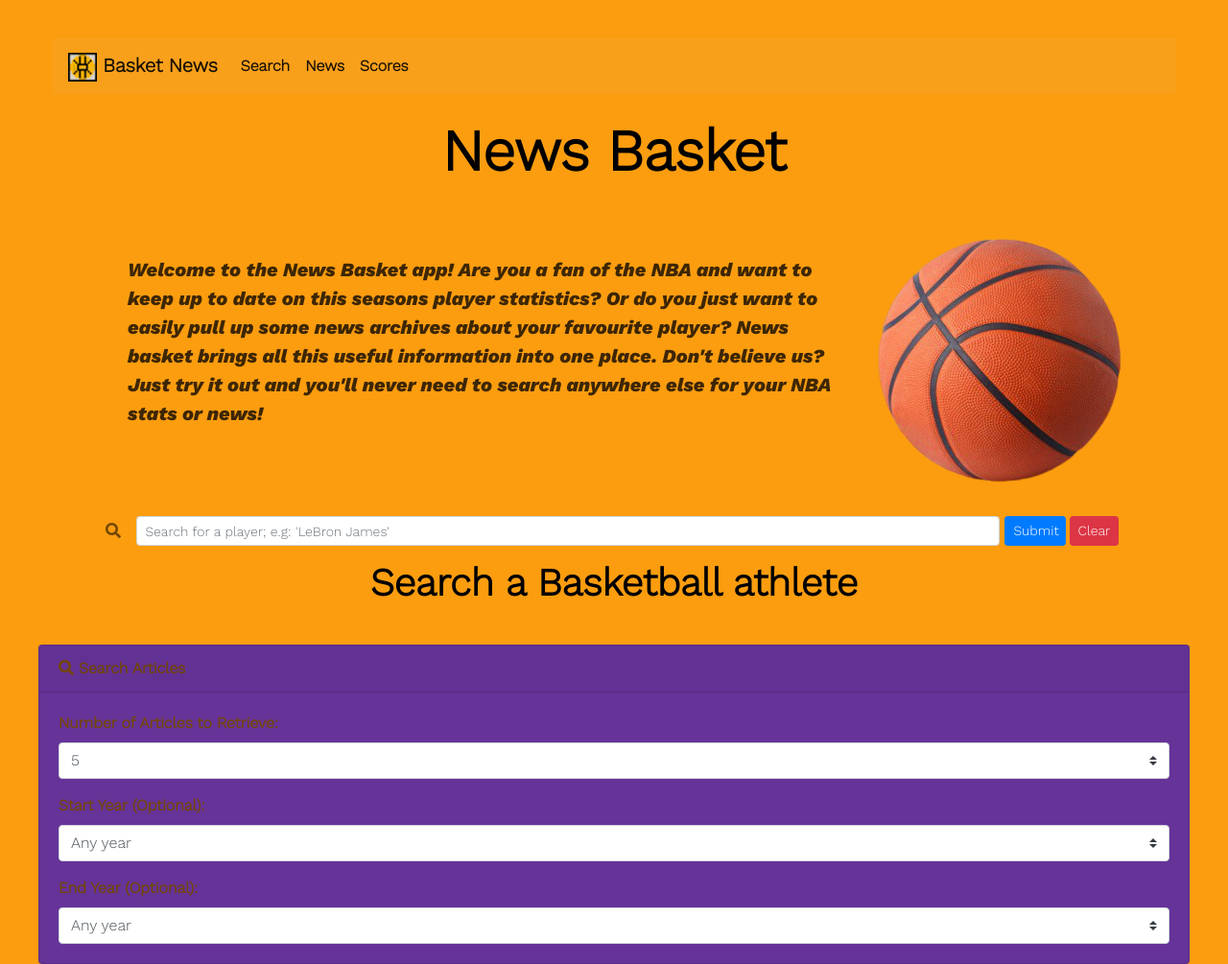
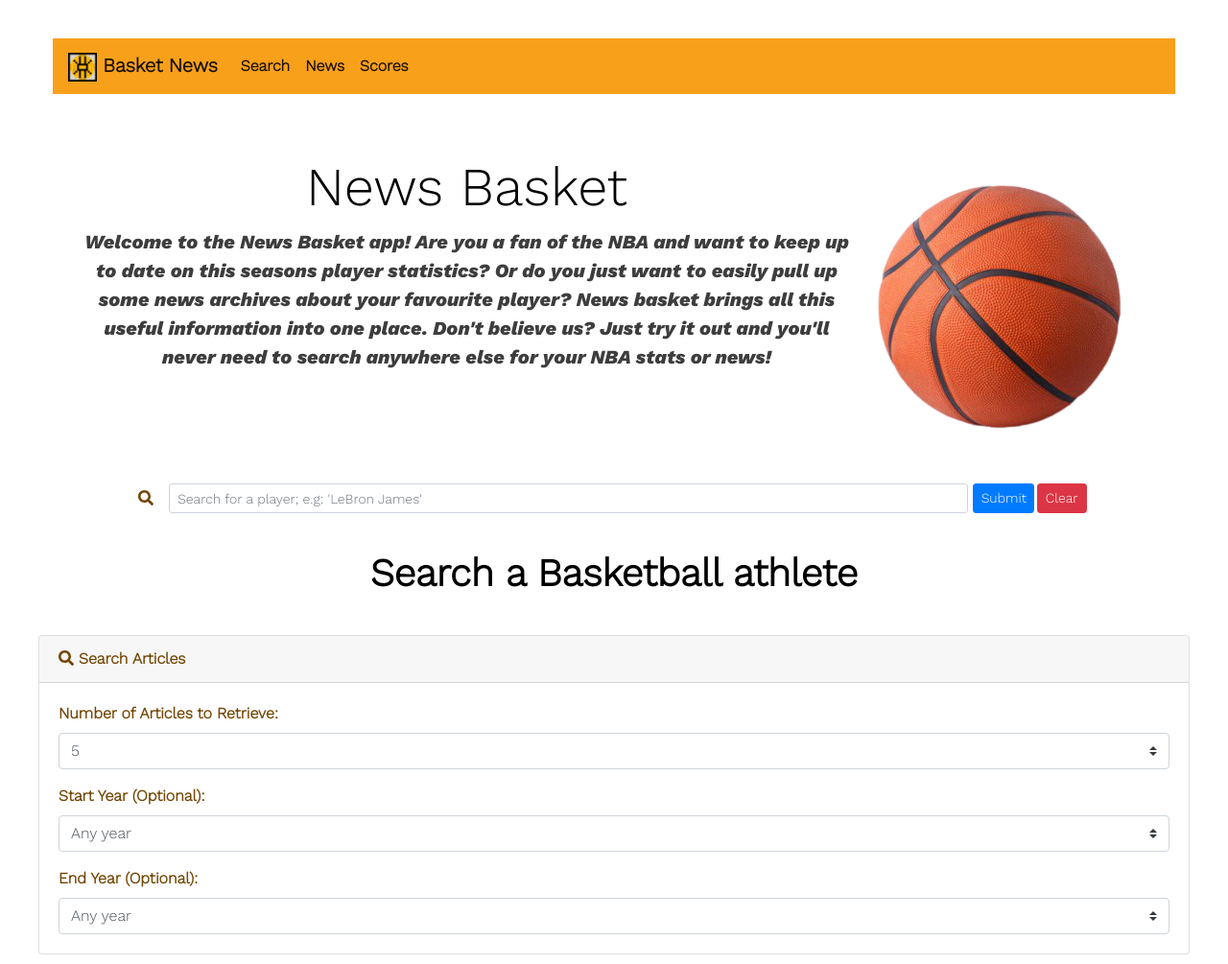
Before and after one commit to AGr2020Xman/Project_1-Basketball-News, a plain HTML site: page index.html in a window 1280 px wide. Shown: the top 1005 px of the page at 96% size. Drawn offline with nearby package versions, Linux system fonts and the light colour scheme; files whose address does not match are found by name.

Commit message:
Styling and fav icon

```diff
--- a/index.html
+++ b/index.html
@@ -69,16 +69,23 @@
 
           <!-- Main Section -->
               <section class="flex-shrink-0">
+                <div class="jumbotron jumbotron-fluid">
+                  <div class="container"><img src="img/basketball-removebg-preview.png" alt="Example testing img" class="float-right" id="ball-img">
+                    <h1 class="display-4">News Basket</h1>
 
-                <h1 class="mainDisplay h1-responsive font-weight-bold text-center my-4">News Basket</h1>
+                    <i><p class="lead">Welcome to the News Basket app! Are you a fan of the NBA and want to keep up to date on this seasons player statistics? Or do you just want to easily pull up some news archives about your favourite player? News basket brings all this useful information into one place. Don't believe us? Just try it out and you'll never need to search anywhere else for your NBA stats or news!</p></i>
+                  </div>
+                </div>
+                <!-- <h1 class="mainDisplay h1-responsive font-weight-bold text-center my-4">News Basket</h1>
 
                   <div class="container">
                     <div class="clearfix">
                       <img src="img/basketball-removebg-preview.png" alt="Example testing img" class="float-right" id="ball-img">
                       <i><p class="mainP"> Welcome to the News Basket app! Are you a fan of the NBA and want to keep up to date on this seasons player statistics? Or do you just want to easily pull up some news archives about your favourite player? News basket brings all this useful information into one place. Don't believe us? Just try it out and you'll never need to search anywhere else for your NBA stats or news!
                       </p></i>
-              </section>
+              </section> -->
                       <!-- Search form body -->
+                      <div class="container">
                           <form class="form-inline d-flex justify-content-center md-form form-sm active-cyan  active-cyan-2 mt-2">
                               <i class="fas fa-search" aria-hidden="true"></i>
                                 <input id="player-search" class="form-control form-control-sm ml-3 w-75" type="text"  placeholder="Search for a player; e.g: 'LeBron James'"
@@ -98,7 +105,7 @@
                                 >
                                 Clear
                                 </button>
-
+                              </div>
                                 <div id="noCurrentSeasonStats" class="alert alert-warning text-center">Sorry, this player isn't actively playing this season. Scroll down and you can still check the news!</div>
                                 <!-- <div id="searchErrorNotice" class="alert alert-warning text-center">Something went wrong! Please try again.</div> -->
                                   <br />
@@ -157,7 +164,6 @@
                                             <div class="form-group-ex1 mt-3">
                                               <label for="end-year"> End Year (Optional):</label>
                                               <select id="yearEnd" class="custom-select" aria-labelledby="dropdownMenuButton"></select>
-
                                             </div>
                                           </div>
                                         </div>
--- a/style.css
+++ b/style.css
@@ -7,8 +7,8 @@
 body {
   padding: 20px;
   margin: 20px;
-  font-family: 'Work Sans', sans-serif;
-  background-color: rgb(252, 157, 15);
+  font-family: "Work Sans", sans-serif;
+
   color: rgb(114, 70, 3);
   font-weight: bolder;
   overflow-x: hidden;
@@ -25,15 +25,14 @@ h2 {
 }
 
 #top-left-title {
-
   font-weight: bold;
 }
 
-.mainP {
-  padding: 3rem;
+.jumbotron {
   font-size: 20px;
   color: rgba(0, 0, 0, 0.76);
-
+  background-color: white;
+  text-align: center;
 }
 
 #player-search {
@@ -61,7 +60,11 @@ h2 {
   margin: 10px;
 }
 
-.player-ul, .news-ul, .profile-ul-1, .profile-ul-2, .profile-ul-3 {
+.player-ul,
+.news-ul,
+.profile-ul-1,
+.profile-ul-2,
+.profile-ul-3 {
   list-style-type: none;
 }
 
@@ -74,10 +77,9 @@ h2 {
   font-size: 50px;
 }
 
-.mainDisplay {
+.jumbotron {
   font-size: 60px;
 }
-
 
 img {
   opacity: 1;
@@ -93,36 +95,33 @@ img:hover {
 
 nav {
   background-color: rgb(249, 160, 27);
-
 }
 #sticky-footer {
   text-align: center;
   opacity: 0.6;
   position: relative;
   margin: 10px;
-
 }
 #newCard {
-  background-color:rgb(243,212,176)
+  background-color: rgb(243, 212, 176);
 }
 
 #searchArticles {
   margin-bottom: 20px;
-
 }
 #searchParameters {
-  background-color:rgb(243,212,176)
+  background-color: rgb(243, 212, 176);
 }
 #clear-data {
   margin: 0.2rem;
 }
 #articlesBody {
-  background-color: rgb(243,212,176)
+  background-color: rgb(243, 212, 176);
 }
 
 @media (min-width: 992px) {
   #articlesBody {
-    background-color: rebeccapurple;
+    background-color: #ffffff;
     max-width: 100%;
   }
 }
```
